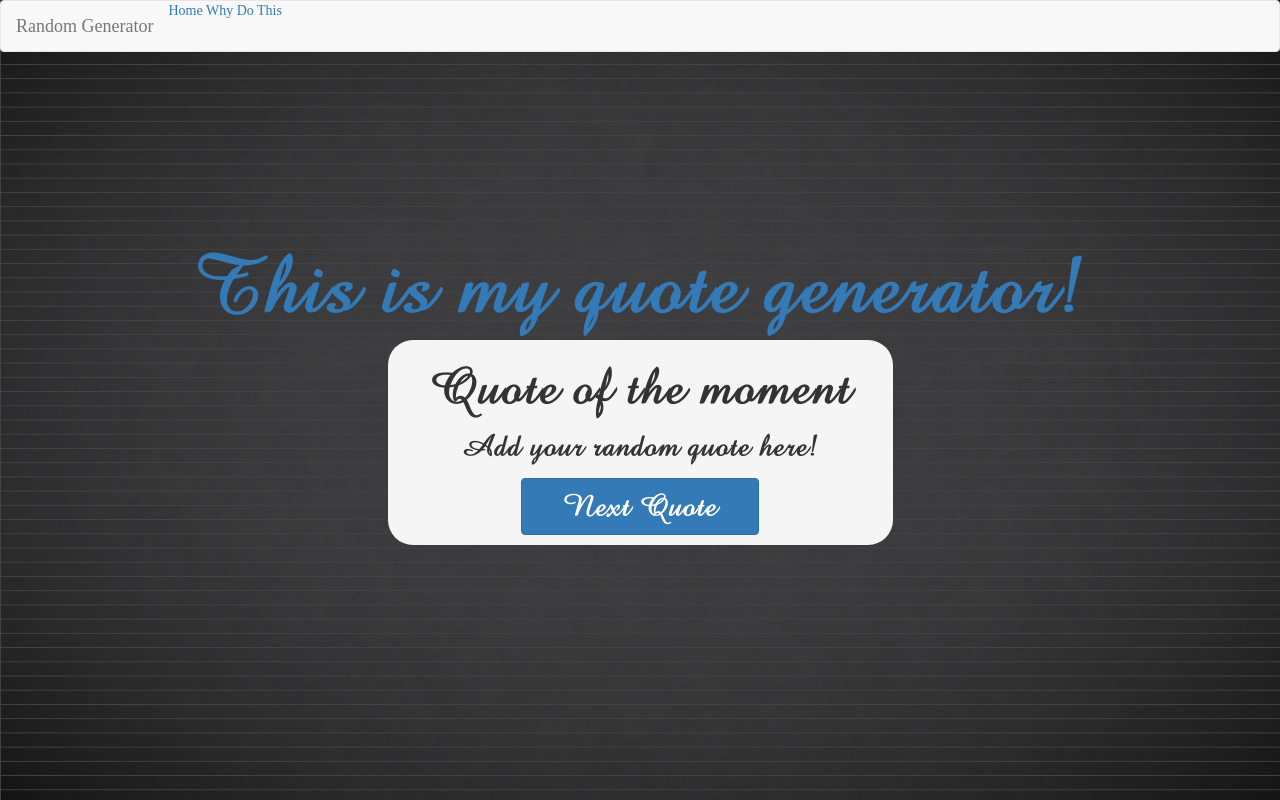
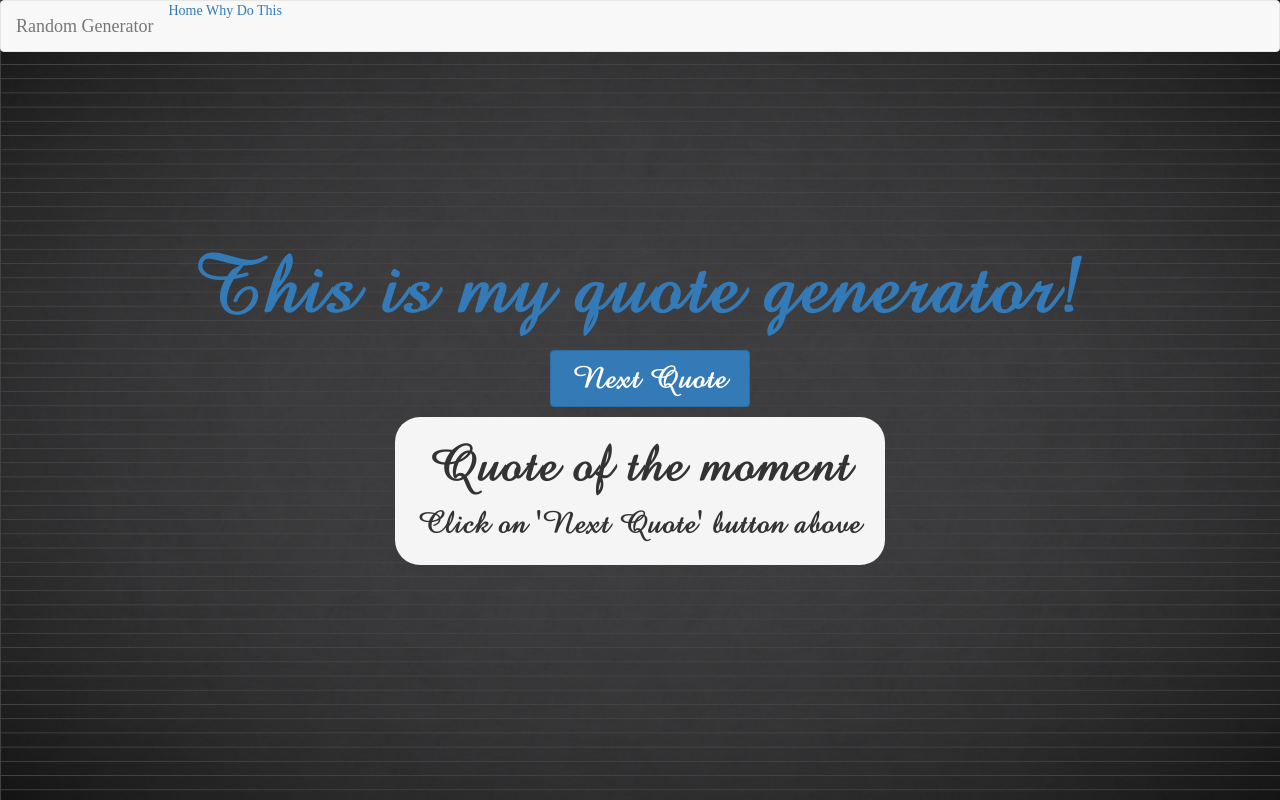
Before and after one commit to Xavier-J-Ortiz/random-quote-generator-angular, an Angular app: page /generator in a window 1280 px wide. Built offline with nearby package versions, Linux system fonts and the light colour scheme; no server answers.

Commit message:
moved the next quote button above the quote text block. I thought it would look better. Also, changed the default text before the first time the button is hit.

```diff
--- a/src/app/generator-block/generator-block.component.css
+++ b/src/app/generator-block/generator-block.component.css
@@ -6,3 +6,6 @@
 .generator-block {
   padding: 0px 10px 0px 10px;
 }
+.quote-button-div {
+  margin: 10px 10px 10px 10px;
+}
--- a/src/app/generator-block/generator-block.component.html
+++ b/src/app/generator-block/generator-block.component.html
@@ -1,15 +1,17 @@
-<div class="row">
-  <div class=" col-xs-offset-3 col-xs-6 col-md-offset-3 col-md-6 col-sm-offset-3 col-sm-6 quote-holder">
+<div class="row container-fluid">
+  <div class="col-xs-offset-3 col-xs-6 col-md-offset-3 col-md-6 col-sm-offset-3 col-sm-6">
+  <div class="col-xs-offset-3 col-xs-6 col-md-offset-3 col-md-6 col-sm-offset-3 col-sm-6">
+    <button class="btn btn-primary button-font quote-button-div btn-block" (click)="nextQuote()">Next Quote</button>
+  </div>
+  </div>
+  <div class="col-xs-offset-3 col-xs-6 col-md-offset-3 col-md-6 col-sm-offset-3 col-sm-6 quote-holder">
     <h2 class="text-center">Quote of the moment</h2>
     <div *ngIf="!theQuote">
-      <p class="text-center">Add your random quote here!</p>
+      <p class="text-center">Click on 'Next Quote' button above</p>
     </div>
     <div class="row generator-block" *ngIf="theQuote">
       <div [innerHTML]="theQuote.content"></div>
       <p class="pull-right">--{{theQuote.title}}</p>
     </div>
-    <div>
-      <button class="btn btn-primary col-xs-offset-3 col-xs-6 col-sm-offset-3 col-sm-6 col-md-offset-3 col-md-6 button-font" (click)="nextQuote()">Next Quote</button>
-    </div>
   </div>
 </div>
```
